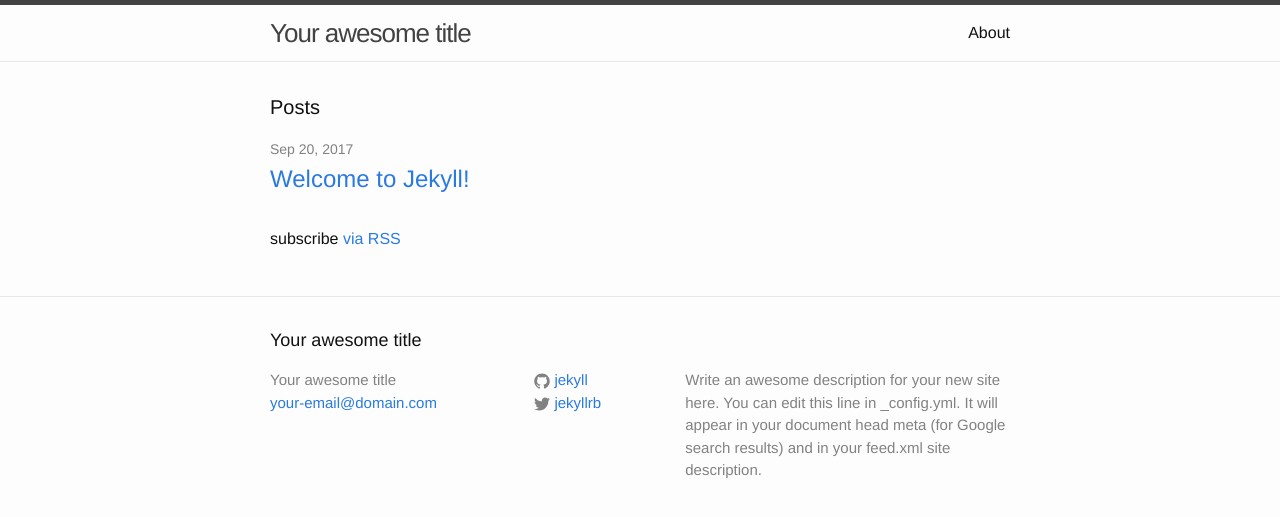
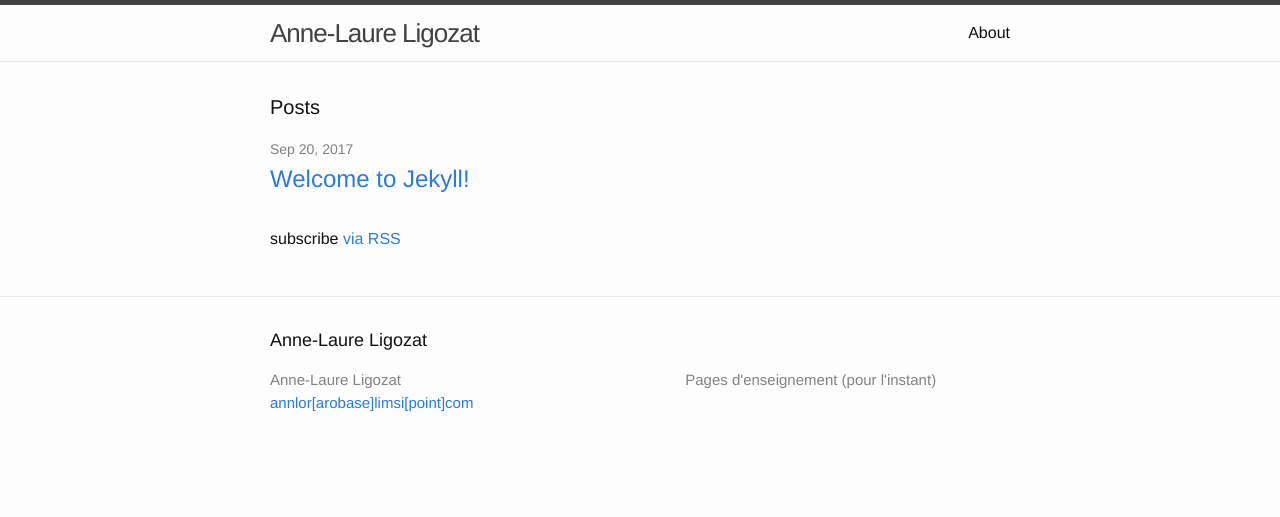
Before and after one commit to annlor/annlor.github.io, a Jekyll site: the page built from index.html, in a window 1280 px wide. Shown: the top 517 px of the page. Built offline with Jekyll 4.4.1, drawn with Linux system fonts in a browser that asks for light colours.

Commit message:
modif config

```diff
--- a/_config.yml
+++ b/_config.yml
@@ -6,16 +6,14 @@
 # 'jekyll serve'. If you change this file, please restart the server process.
 
 # Site settings
-title: Your awesome title
-email: your-email@domain.com
+title: Anne-Laure Ligozat
+email: annlor[arobase]limsi[point]com
 description: > # this means to ignore newlines until "baseurl:"
-  Write an awesome description for your new site here. You can edit this
-  line in _config.yml. It will appear in your document head meta (for
-  Google search results) and in your feed.xml site description.
+  Pages d'enseignement (pour l'instant)
 baseurl: "" # the subpath of your site, e.g. /blog
 url: "http://yourdomain.com" # the base hostname & protocol for your site
-twitter_username: jekyllrb
-github_username:  jekyll
+#twitter_username: jekyllrb
+#github_username:  jekyll
 
 # Build settings
 markdown: kramdown
```
